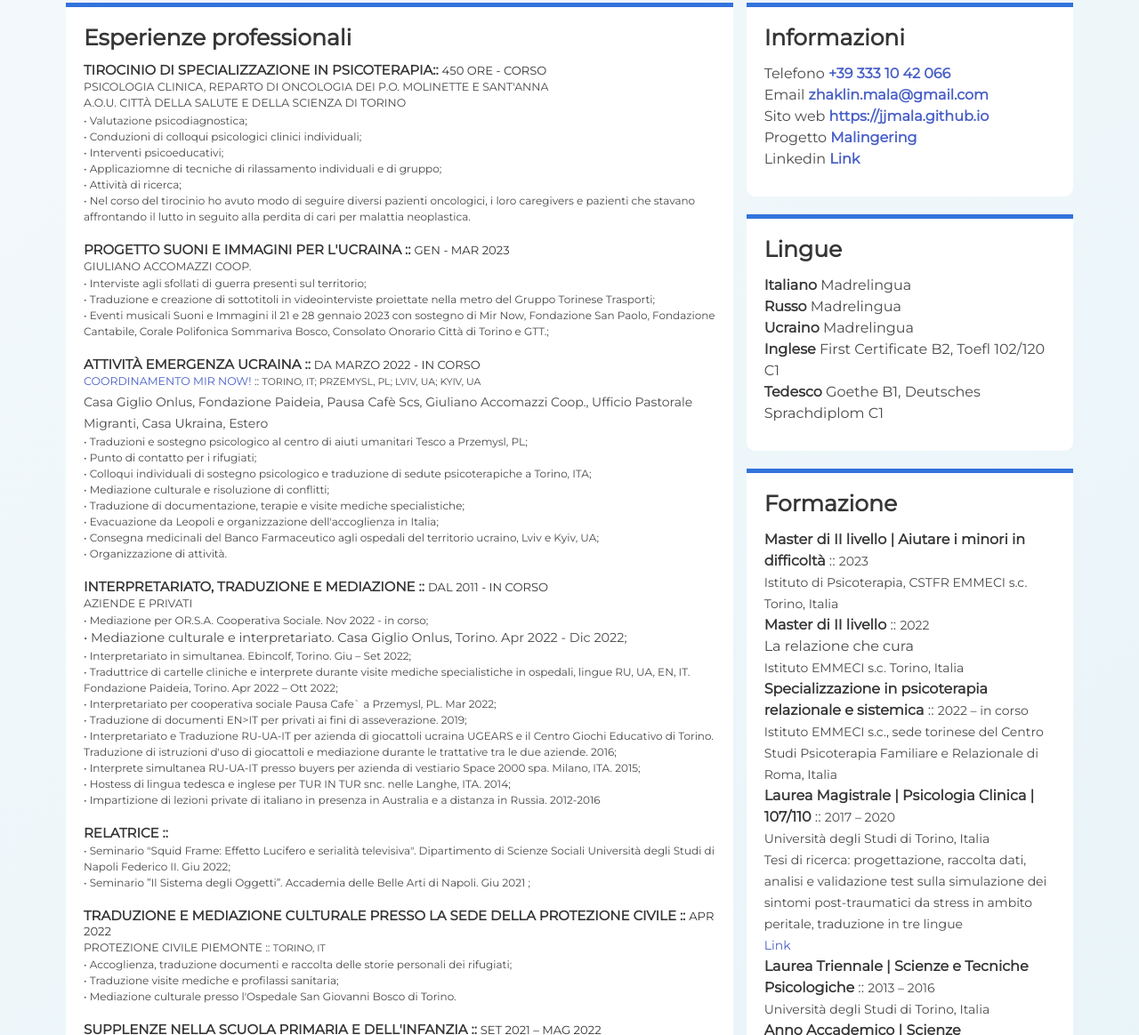
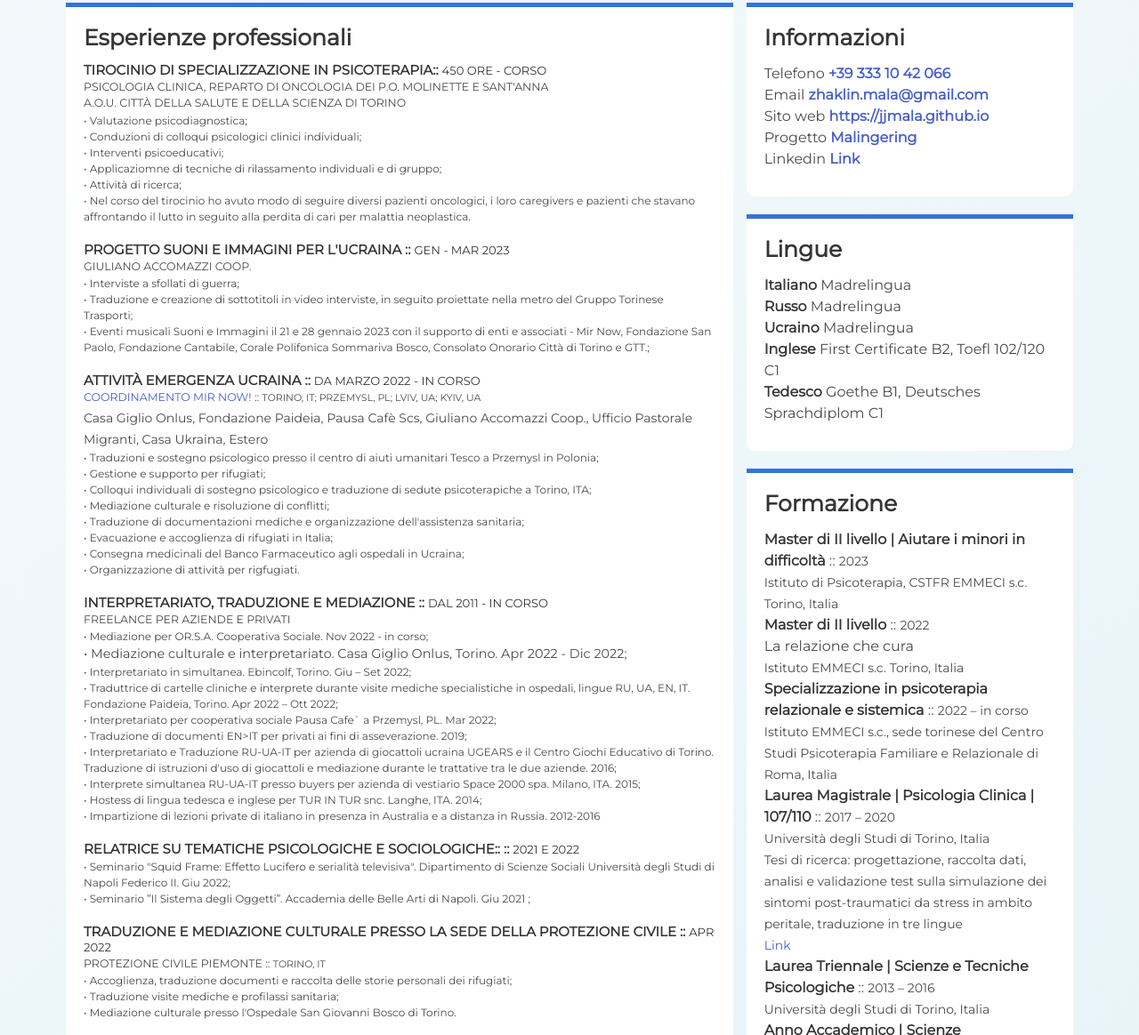
Before and after one commit to jjmala/jjmala.github.io, a Gatsby site: page / in a window 1280 px wide. Shown: the part 517-1681 px from the top of the page at 89% size. Built offline with nearby package versions, Linux system fonts and the light colour scheme; Gatsby itself is replaced by a stand-in of ours; a web font is replaced by a local one.

Commit message:
Update professional-experience.js

```diff
--- a/src/components/resume-components/professional-experience.js
+++ b/src/components/resume-components/professional-experience.js
@@ -47,13 +47,13 @@ export default function ProfessionalExperience() {
         <p className='subtitle is-5 is-uppercase mb-1'>Giuliano Accomazzi Coop.</p>
         <ul>
           <li>
-            • Interviste agli sfollati di guerra presenti sul territorio;
+            • Interviste a sfollati di guerra;
           </li>
           <li>
-            • Traduzione e creazione di sottotitoli in videointerviste proiettate nella metro del Gruppo Torinese Trasporti;
+            • Traduzione e creazione di sottotitoli in video interviste, in seguito proiettate nella metro del Gruppo Torinese Trasporti;
           </li>
           <li>
-            • Eventi musicali Suoni e Immagini il 21 e 28 gennaio 2023 con sostegno di Mir Now, Fondazione San Paolo,
+            • Eventi musicali Suoni e Immagini il 21 e 28 gennaio 2023 con il supporto di enti e associati - Mir Now, Fondazione San Paolo,
             Fondazione Cantabile, Corale Polifonica Sommariva Bosco, Consolato Onorario Città di Torino e GTT.;
           </li>
         </ul>
@@ -76,14 +76,14 @@ export default function ProfessionalExperience() {
           </small>
         </p>
         <ul>
-          <li>• Traduzioni e sostegno psicologico al centro di aiuti umanitari Tesco a Przemysl, PL;</li>
-          <li>• Punto di contatto per i rifugiati;</li>
+          <li>• Traduzioni e sostegno psicologico presso il centro di aiuti umanitari Tesco a Przemysl in Polonia;</li>
+          <li>• Gestione e supporto per rifugiati;</li>
           <li>• Colloqui individuali di sostegno psicologico e traduzione di sedute psicoterapiche a Torino, ITA;</li>
           <li>• Mediazione culturale e risoluzione di conflitti;</li>
-          <li>• Traduzione di documentazione, terapie e visite mediche specialistiche;</li>
-          <li>• Evacuazione da Leopoli e organizzazione dell'accoglienza in Italia;</li>
-          <li>• Consegna medicinali del Banco Farmaceutico agli ospedali del territorio ucraino, Lviv e Kyiv, UA;</li>
-          <li>• Organizzazione di attività.</li>
+          <li>• Traduzione di documentazioni mediche e organizzazione dell'assistenza sanitaria;</li>
+          <li>• Evacuazione e accoglienza di rifugiati in Italia;</li>
+          <li>• Consegna medicinali del Banco Farmaceutico agli ospedali in Ucraina;</li>
+          <li>• Organizzazione di attività per rigfugiati.</li>
         </ul>
       </StyledArticle>
       {/*INTERPRETARIATO*/}
@@ -92,7 +92,7 @@ export default function ProfessionalExperience() {
           Interpretariato, Traduzione e Mediazione :: <small className='has-text-weight-light'>dal 2011 - in
           corso</small>
         </h4>
-        <p className='subtitle is-5 is-uppercase mb-1'>Aziende e Privati</p>
+        <p className='subtitle is-5 is-uppercase mb-1'>Freelance per Aziende e Privati</p>
         <ul>
           <li>
             • Mediazione per OR.S.A. Cooperativa Sociale. Nov 2022 - in corso;
@@ -123,7 +123,7 @@ export default function ProfessionalExperience() {
             • Interprete simultanea RU-UA-IT presso buyers per azienda di vestiario Space 2000 spa. Milano, ITA. 2015;
           </li>
           <li>
-            • Hostess di lingua tedesca e inglese per TUR IN TUR snc. nelle Langhe, ITA. 2014;
+            • Hostess di lingua tedesca e inglese per TUR IN TUR snc. Langhe, ITA. 2014;
           </li>
           <li>• Impartizione di lezioni private di italiano in presenza in Australia e a distanza in Russia. 2012-2016
           </li>
@@ -132,7 +132,7 @@ export default function ProfessionalExperience() {
       {/*SEMINARI*/}
       <StyledArticle>
         <h4 className='title is-4 is-uppercase'>
-          RELATRICE {' :: '} <small className='has-text-weight-light'></small>
+          RELATRICE SU TEMATICHE PSICOLOGICHE E SOCIOLOGICHE:: {' :: '} <small className='has-text-weight-light'>2021 e 2022</small> <small className='has-text-weight-light'></small>
         </h4>
         <p className='subtitle is-5 is-uppercase mb-1'></p>
         <ul>
```
